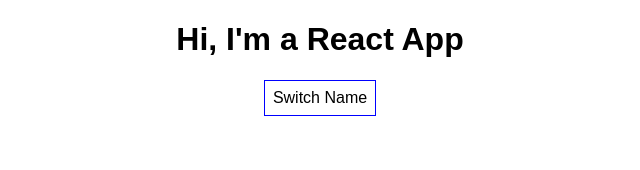
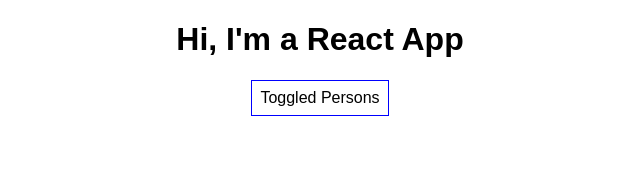
Before and after one commit to srueda27/react-complete-guide, a React (Create React App) app: page / in a window 1280 px wide. Shown: the top 170 px of the page, without its empty margins (320-960 px from the left). Built offline with nearby package versions, Linux system fonts and the light colour scheme.

Commit message:
update button text

```diff
--- a/src/App.js
+++ b/src/App.js
@@ -51,7 +51,7 @@
         <h1>Hi, I'm a React App</h1>
         <button
           style={styles}
-          onClick={this.toggledPersonsHandler}>Switch Name</button>
+          onClick={this.toggledPersonsHandler}>Toggled Persons</button>
 
         {
           this.state.showPersons ?
```
